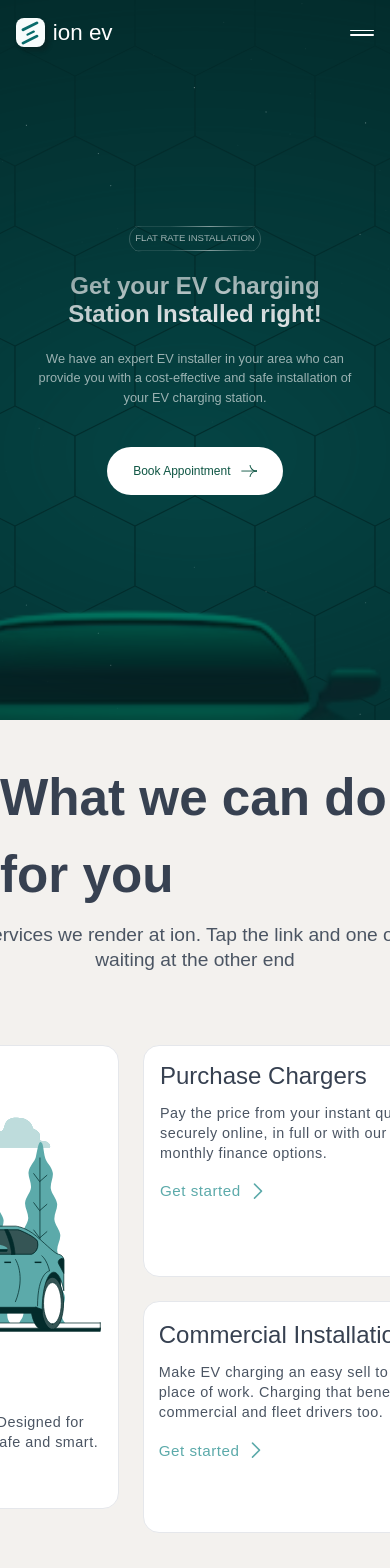
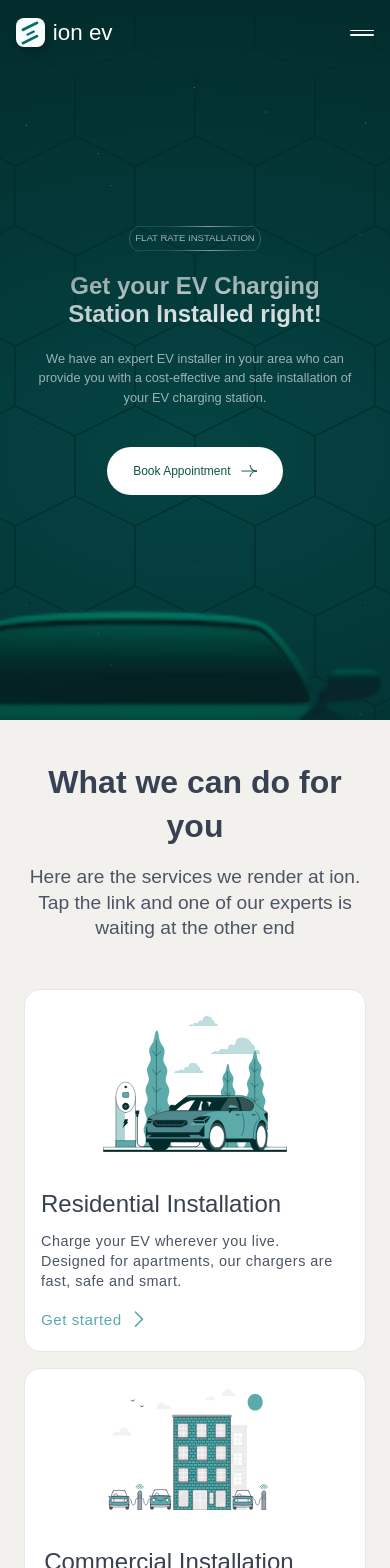
Before and after one commit to owlcode3/ion-ev, a React (Vite) app: page / in a window 390 px wide. Shown: the top 1568 px of the page. Built offline with nearby package versions, Linux system fonts and the light colour scheme; a web font is replaced by a local one.

Commit message:
done with services responsiveness

```diff
--- a/src/components/component/Services.tsx
+++ b/src/components/component/Services.tsx
@@ -34,7 +34,11 @@ function Services() {
       </div>
 
       <ul className="services__box-2">
-        {serviceDetails.map((txt, index) => <ServicesCard key={index} heading={txt.heading} paragraph={txt.paragraph} paragraphClassName={index > 0 ? `services__card-paragraph--${index + 1 as unknown as string}` : ""} img={txt.img} className={txt.cardClassName} illustrationName={txt.illustrationName} imgClassName={index > 0 ? `services__img--${index + 1 as unknown as string}` : ""} />)}
+        {serviceDetails.map((txt, index) => index === 0 ? <ServicesCard key={index} heading={txt.heading} paragraph={txt.paragraph} paragraphClassName={index > 0 ? `services__card-paragraph--${index + 1 as unknown as string}` : ""} img={txt.img} className={txt.cardClassName} illustrationName={txt.illustrationName} imgClassName={index > 0 ? `services__img--${index + 1 as unknown as string}` : ""} /> : "")}
+
+        {<div className="services__inner-card-box">
+          {serviceDetails.map((txt, index) => index > 0 && <ServicesCard key={index} heading={txt.heading} paragraph={txt.paragraph} paragraphClassName={index > 0 ? `services__card-paragraph--${index + 1 as unknown as string}` : ""} img={txt.img} className={txt.cardClassName} illustrationName={txt.illustrationName} imgClassName={index > 0 ? `services__img--${index + 1 as unknown as string}` : ""} />)}
+        </div>}
       </ul>
     </section>
   )
--- a/src/styles/components/services.scss
+++ b/src/styles/components/services.scss
@@ -10,17 +10,35 @@
   flex-direction: column;
   gap: 1rem;
   width: 100%;
-  margin-bottom: 9rem;
+  margin-bottom: 7rem;
+  padding: 0 5rem;
+  @include media("<=56.25em") {
+    // 900px
+    padding: 0 3rem;
+  }
+  @include media("<=phone") {
+    margin-bottom: 5rem;
+  }
 }
 
 .services__heading {
   font-weight: 600;
   font-size: 6.4rem;
   color: $color-txt-7;
+  text-align: center;
+  line-height: 5.5rem;
+  @include media("<=56.25em") {
+    // 900px
+    font-size: 6rem;
+  }
+  @include media("<=phone") {
+    font-size: 4rem;
+    margin-bottom: 1rem;
+  }
 }
 
 .services__paragraph {
-  width: 83.8rem;
+  max-width: 83.8rem;
   font-weight: 400;
   font-size: 2.4rem;
   line-height: 3.2rem;
@@ -30,68 +48,98 @@
 
 .services__box-2 {
   list-style: none;
-  display: grid;
-  justify-content: center;
-  grid-template-areas:
-    "a b b"
-    "a c c";
-  gap: 3rem;
-  width: 100%;
+  display: flex;
+  gap: 2rem;
+  padding: 1rem 5rem;
+  @include media("<=56.25em") {
+    // 900px
+    padding: 1rem 3rem;
+  }
+  @include media("<=phone") {
+    flex-direction: column;
+  }
+}
+
+.services__inner-card-box {
+  display: flex;
+  flex-direction: column;
+  gap: 2rem;
 }
 
 .services__card--1 {
   @extend %center;
   flex-direction: column;
   gap: 4.8rem;
-  // width: 100%;
-  width: 48rem;
+  // width: 48rem;
   height: 58rem;
   background: $color-white;
   border: 1px solid #e5e7eb;
   border-radius: 16px;
-  grid-area: a;
+  @include media("<=phone") {
+    height: auto;
+    padding: 2rem;
+  }
 }
 
 .services__card--2 {
   @extend %center;
   align-items: flex-start;
-  // width: 90%;
-  width: 64rem;
-  height: 29rem;
+  // width: 64rem;
+  min-height: 29rem;
   background: $color-white;
   border: 1px solid #e5e7eb;
   border-radius: 16px;
   padding: 2rem;
-  grid-area: b;
+  @include media("<=phone") {
+    order: 1;
+    flex-direction: column;
+    gap: 4.8rem;
+  }
 }
 
 .services__card--3 {
   @extend %center;
   align-items: flex-start;
-  // width: 90%;
-  width: 64rem;
-  height: 29rem;
+  // width: 64rem;
+  min-height: 29rem;
   background: $color-white;
   border: 1px solid #e5e7eb;
   border-radius: 16px;
   padding: 2.4rem;
-  grid-area: c;
+  @include media("<=phone") {
+    order: 0;
+    flex-direction: column;
+    gap: 4.8rem;
+  }
 }
 
 .services__img {
   width: 91%;
+  @include media("<=phone") {
+    width: 60%;
+  }
 }
 
 .services__img--2 {
   width: 45.5%;
   order: 1;
   align-self: flex-end;
+  @include media("<=phone") {
+    order: 0;
+    width: 60%;
+    align-self: center;
+  }
 }
 
 .services__img--3 {
   width: 42.5%;
   order: 1;
   align-self: flex-end;
+  @include media("<=phone") {
+    order: 0;
+    width: 60%;
+    align-self: center;
+  }
 }
 
 .services__texts-box {
@@ -100,6 +148,9 @@
   flex-direction: column;
   align-items: flex-start;
   width: 91%;
+  @include media("<=phone") {
+    width: 100%;
+  }
 }
 
 .services__card-heading {
@@ -110,20 +161,30 @@
 }
 
 .services__card-paragraph {
-  width: 47.4rem;
+  max-width: 47.4rem;
   font-weight: 400;
   font-size: 1.8rem;
   line-height: 140%;
   letter-spacing: 0.5px;
   color: $color-txt-6;
+  @include media("<=phone") {
+    max-width: 50rem;
+  }
 }
 
 .services__card-paragraph--2 {
   max-width: 32rem;
+  @include media("<=phone") {
+    // max-width: 35rem;
+    max-width: 45rem;
+  }
 }
 
 .services__card-paragraph--3 {
-  width: 35rem;
+  max-width: 35rem;
+  @include media("<=phone") {
+    max-width: 48rem;
+  }
 }
 
 .services__link {
```
